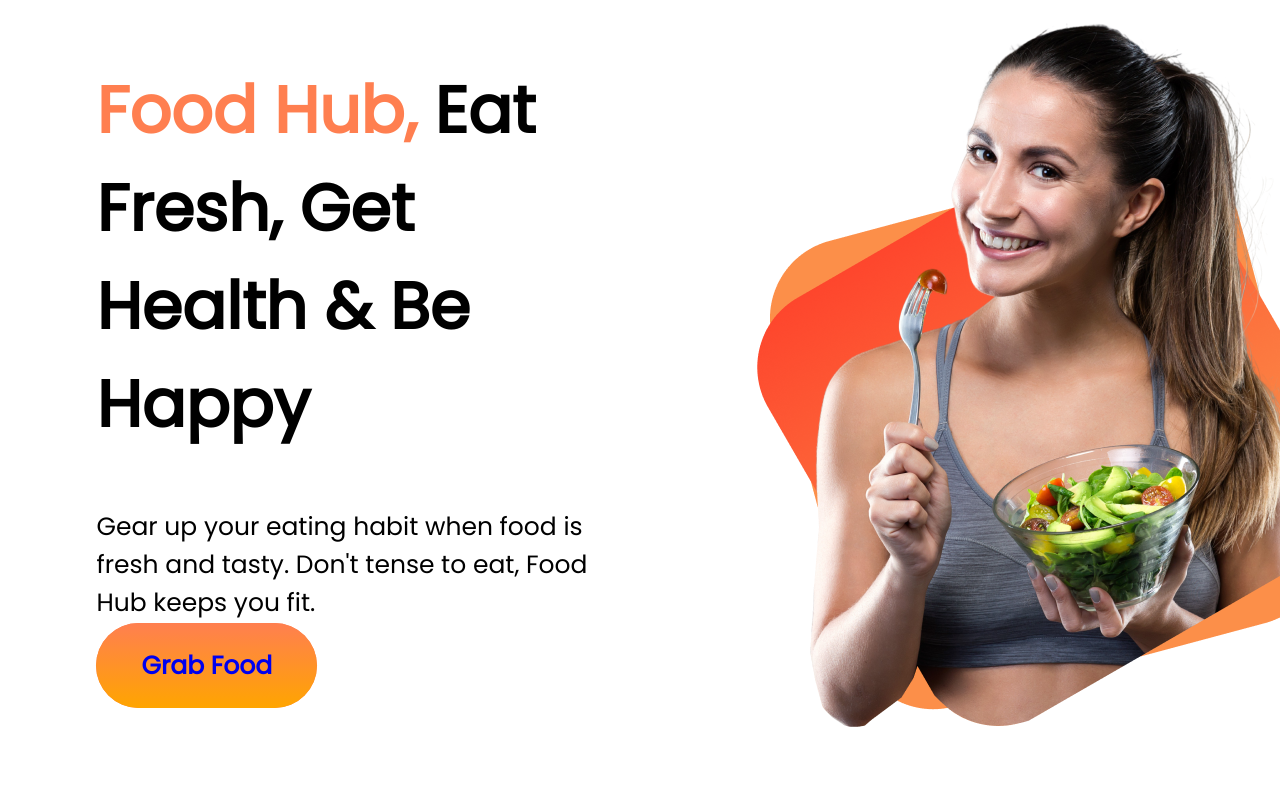
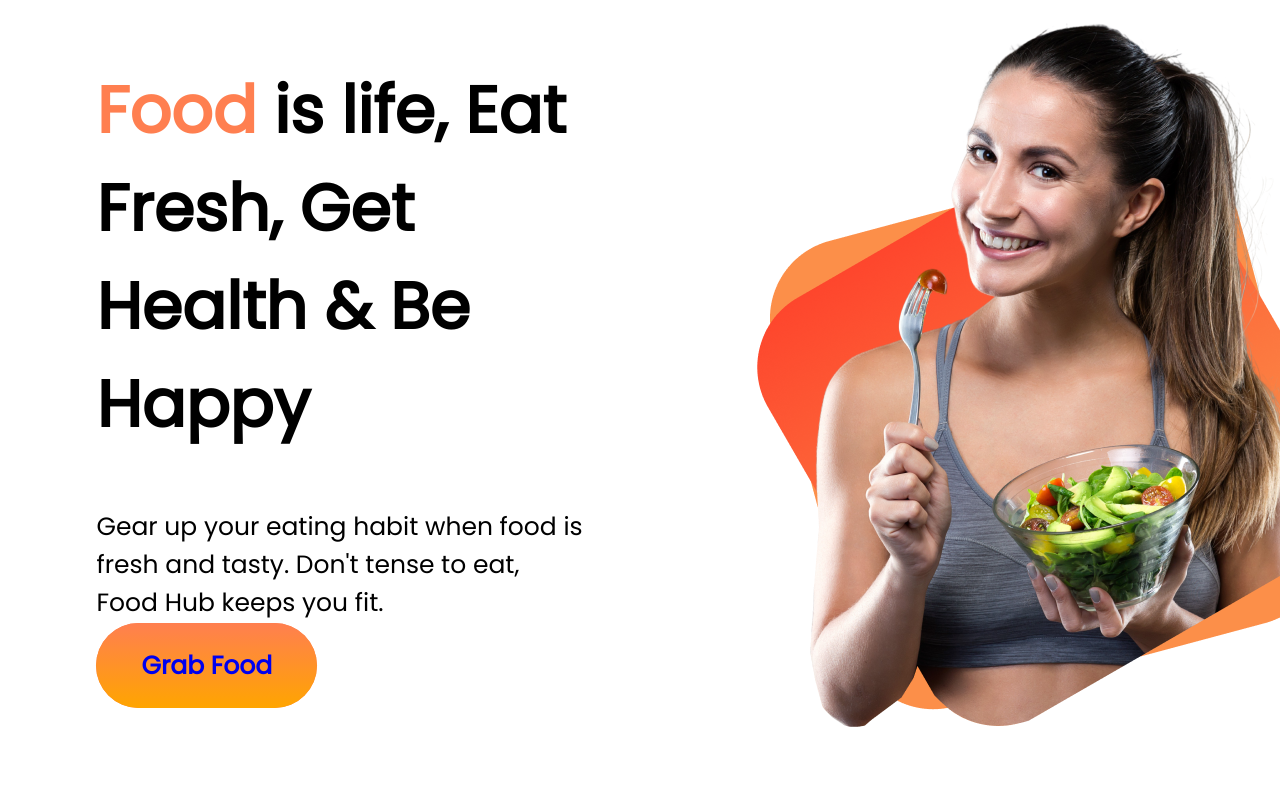
Before and after one commit to farhadhossainkhan/food-hub, a plain HTML site: page index.html in a window 1280 px wide. Shown: the top 800 px of the page. Drawn offline with Linux system fonts and the light colour scheme.

Commit message:
Final commit

```diff
--- a/index.html
+++ b/index.html
@@ -16,8 +16,8 @@
 
     <section class="introduction">
         <div class="half-width make-down">
-            <h1><span class="single-color">Food Hub,</span> Eat Fresh, Get Health & Be Happy</h1>
-            <p>Gear up your eating habit when food is fresh and tasty. Don't tense to eat, Food Hub keeps you
+            <h1><span class="single-color">Food</span> is life, Eat Fresh, Get Health & Be Happy</h1>
+            <p>Gear up your eating habit when food is fresh and tasty. Don't tense to eat,<br> Food Hub keeps you
                 fit.</p>
             <a class="link-button" target="_blank" href="https://www.foodpanda.com.bd/">Grab Food</a>
         </div>
```
